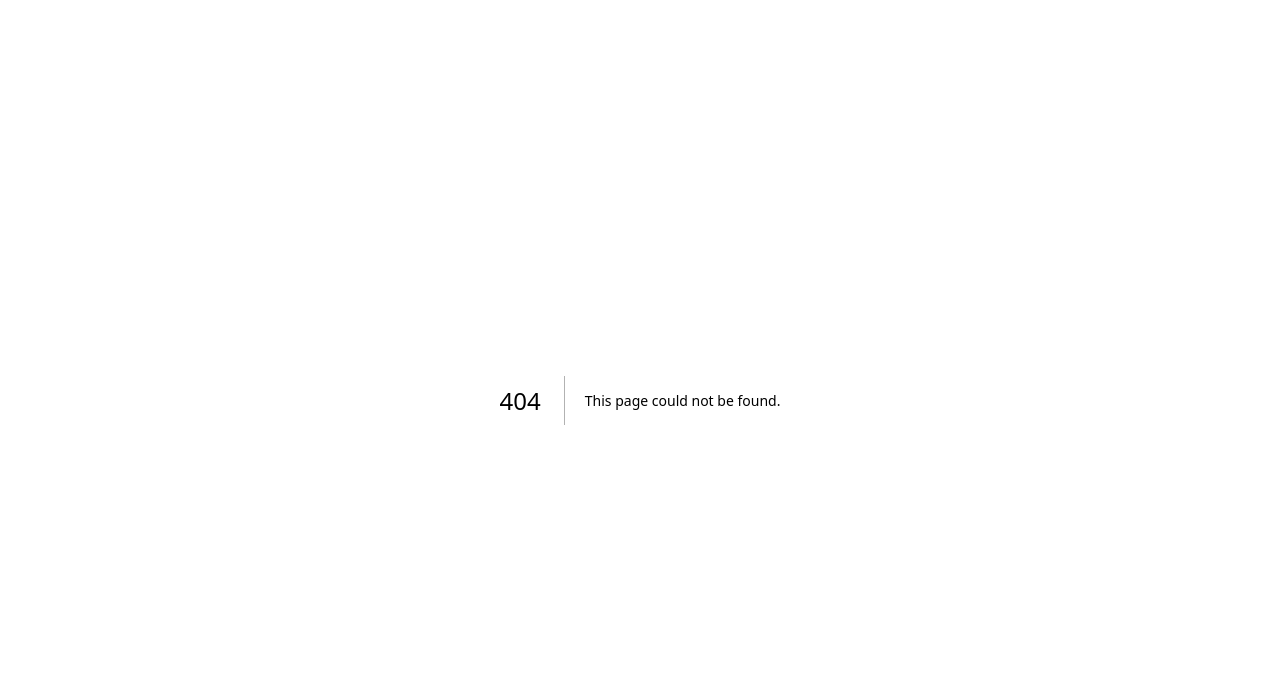
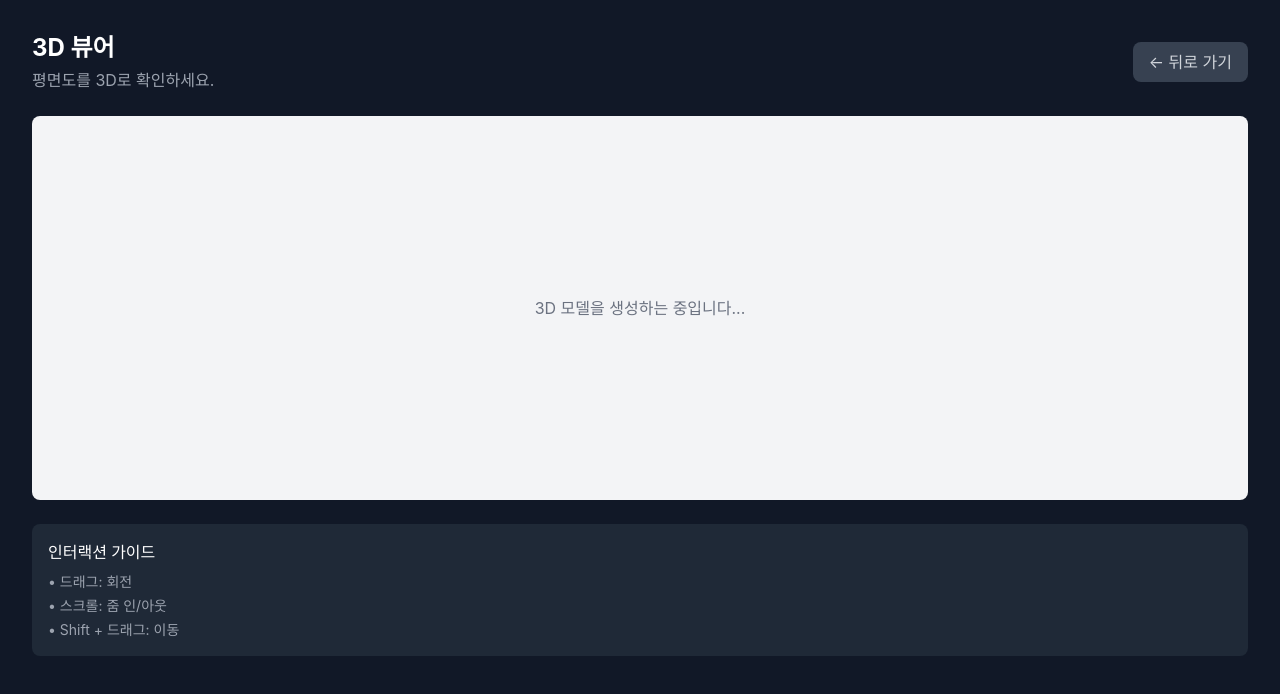
Before and after one commit to leecg39/Space_moduler, a Next.js app: page /view in a window 1280 px wide. Before the commit this address had no page. Shown: the top 694 px of the page. Built offline with nearby package versions, Linux system fonts and the light colour scheme.

Commit message:
기능: Three.js 기본 씬 설정 구현
- React Three Fiber + Drei 설정
- OrbitControls (회전, 줌, 이동)
- 조명 (Ambient + Directional)
- 바닥 메시 렌더링
- 카메라 설정
- 3D 뷰어 페이지

태스크: Phase 3, T3.1

```diff
--- /dev/null
+++ b/app/(main)/view/page.tsx
@@ -0,0 +1,40 @@
+'use client';
+
+import { Scene3D } from '@/components/3d/Scene';
+
+export default function ViewPage() {
+  return (
+    <main className="min-h-screen bg-gray-900">
+      <div className="max-w-7xl mx-auto p-8">
+        {/* 헤더 */}
+        <div className="flex items-center justify-between mb-6">
+          <div>
+            <h1 className="text-2xl font-bold text-white">3D 뷰어</h1>
+            <p className="text-gray-400 mt-1">
+              평면도를 3D로 확인하세요.
+            </p>
+          </div>
+          <button
+            onClick={() => window.history.back()}
+            className="px-4 py-2 bg-gray-700 text-gray-300 rounded-lg hover:bg-gray-600"
+          >
+            ← 뒤로 가기
+          </button>
+        </div>
+
+        {/* 3D 뷰어 */}
+        <Scene3D />
+
+        {/* 안내 */}
+        <div className="mt-6 bg-gray-800 rounded-lg p-4">
+          <h3 className="text-white font-medium mb-2">인터랙션 가이드</h3>
+          <ul className="text-gray-400 text-sm space-y-1">
+            <li>• 드래그: 회전</li>
+            <li>• 스크롤: 줌 인/아웃</li>
+            <li>• Shift + 드래그: 이동</li>
+          </ul>
+        </div>
+      </div>
+    </main>
+  );
+}
--- /dev/null
+++ b/components/3d/Scene.tsx
@@ -0,0 +1,77 @@
+'use client';
+
+import { Canvas } from '@react-three/fiber';
+import { OrbitControls } from '@react-three/drei';
+import { useAppStore } from '@/lib/store';
+
+/**
+ * Three.js 3D 씬 컴포넌트
+ * 평면도를 3D로 렌더링합니다.
+ */
+export function Scene3D() {
+  const plan3D = useAppStore((state) => state.plan.plan3D);
+
+  if (!plan3D) {
+    return (
+      <div className="w-full h-96 bg-gray-100 rounded-lg flex items-center justify-center">
+        <p className="text-gray-500">3D 모델을 생성하는 중입니다...</p>
+      </div>
+    );
+  }
+
+  return (
+    <div className="w-full h-[600px] border border-gray-200 rounded-lg overflow-hidden">
+      <Canvas
+        camera={{ position: plan3D.camera.position, fov: 50 }}
+        shadows
+        style={{ background: '#f0f0f0' }}
+      >
+        {/* 조명 */}
+        <ambientLight intensity={plan3D.lighting.ambient} />
+        <directionalLight
+          position={plan3D.lighting.directional.position}
+          intensity={plan3D.lighting.directional.intensity}
+          castShadow
+        />
+
+        {/* 카메라 컨트롤 */}
+        <OrbitControls
+          target={plan3D.camera.target}
+          enableDamping
+          dampingFactor={0.05}
+        />
+
+        {/* 3D 모델은 추후 구현 */}
+        <group>
+          {/* 바닥 */}
+          <mesh
+            position={plan3D.floor.position}
+            rotation={[-Math.PI / 2, 0, 0]}
+          >
+            <planeGeometry args={plan3D.floor.size} />
+            <meshStandardMaterial color="#f1f5f9" />
+          </mesh>
+        </group>
+
+        {/* 카메라 타겟 표시 (디버깅용) */}
+        <mesh position={plan3D.camera.target}>
+          <sphereGeometry args={[0.1, 0.1, 0.1]} />
+          <meshBasicMaterial color="#ff0000" wireframe />
+        </mesh>
+      </Canvas>
+
+      {/* 뷰 모드 컨트롤 (추후 구현) */}
+      <div className="absolute bottom-4 left-1/2 transform -translate-x-1/2 flex items-center gap-2 bg-white rounded-lg shadow-lg p-2">
+        <button className="px-3 py-1 bg-gray-100 rounded hover:bg-gray-200 text-sm">
+          상면
+        </button>
+        <button className="px-3 py-1 bg-gray-100 rounded hover:bg-gray-200 text-sm">
+          정면
+        </button>
+        <button className="px-3 py-1 bg-primary-100 text-primary-700 rounded text-sm">
+          3D
+        </button>
+      </div>
+    </div>
+  );
+}
```
